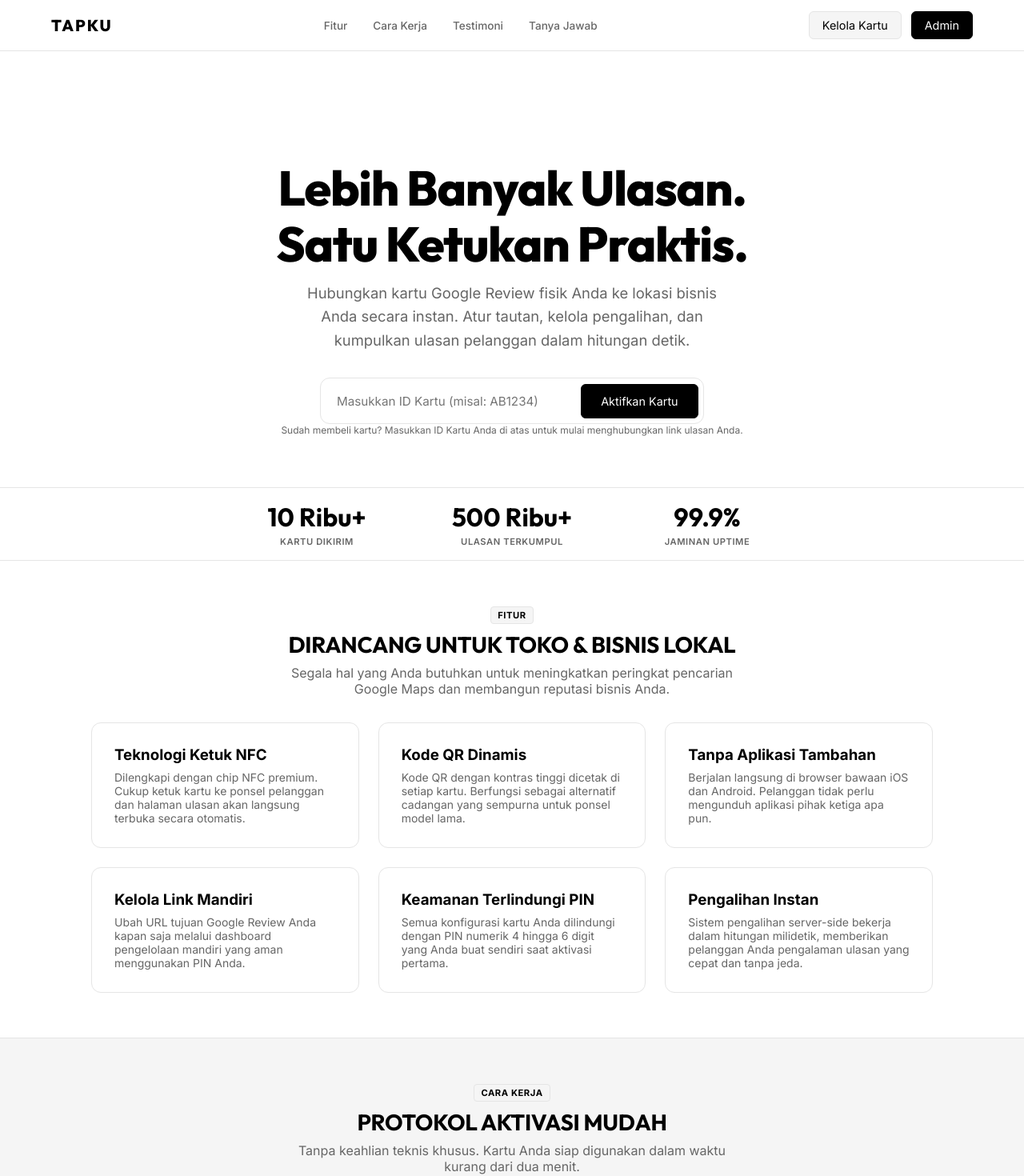
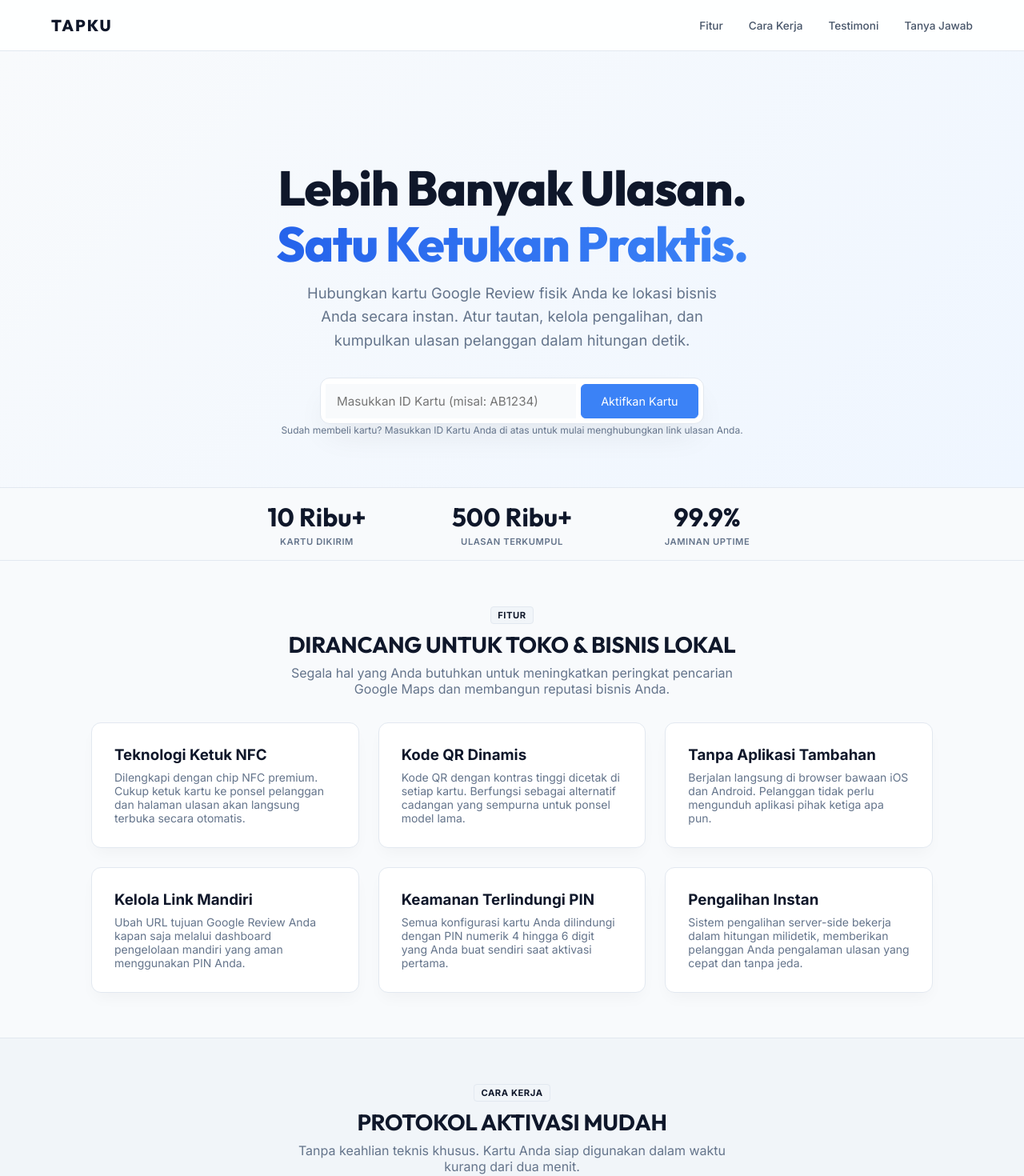
Before and after one commit to abaybeyyy-pixel/tabku, a Next.js app: page / in a window 1280 px wide. Shown: the top 1470 px of the page at 80% size. Built offline with nearby package versions, Linux system fonts and the light colour scheme.

Commit message:
UI: Soft white landing page redesign and hide admin links

```diff
--- a/src/app/globals.css
+++ b/src/app/globals.css
@@ -974,3 +974,87 @@ a {
     padding: 4rem 1rem 3rem 1rem;
   }
 }
+
+/* --- Light Theme Landing Page Overrides --- */
+.light-landing {
+  --background: #f8fafc;
+  --background-card: #ffffff;
+  --border: #e2e8f0;
+  --border-focus: #cbd5e1;
+  --foreground: #0f172a;
+  --foreground-muted: #64748b;
+  --primary-color: #3b82f6;
+  --primary-hover: #2563eb;
+  --primary-text: #ffffff;
+  --secondary-bg: #f1f5f9;
+  --secondary-hover: #e2e8f0;
+  --secondary-text: #334155;
+  background-color: var(--background);
+  color: var(--foreground);
+}
+
+.light-landing .navbar {
+  background-color: rgba(255, 255, 255, 0.85);
+  border-bottom: 1px solid var(--border);
+}
+
+.light-landing .nav-logo {
+  color: #0f172a;
+}
+
+.light-landing .nav-link {
+  color: #475569;
+}
+
+.light-landing .nav-link:hover {
+  color: #0f172a;
+}
+
+.light-landing .hero-section {
+  background: linear-gradient(135deg, #f8fafc 0%, #eff6ff 100%);
+}
+
+.light-landing .cta-box {
+  background: #ffffff;
+  box-shadow: 0 20px 40px -10px rgba(0, 0, 0, 0.08);
+  border: 1px solid var(--border);
+}
+
+.light-landing .feature-card-minimal,
+.light-landing .step-card-minimal,
+.light-landing .testimonial-card,
+.light-landing .faq-item {
+  background: #ffffff;
+  border: 1px solid var(--border);
+  box-shadow: 0 10px 20px -5px rgba(0, 0, 0, 0.04);
+  transition: transform 0.2s ease, box-shadow 0.2s ease;
+}
+
+.light-landing .feature-card-minimal:hover,
+.light-landing .step-card-minimal:hover,
+.light-landing .testimonial-card:hover {
+  transform: translateY(-2px);
+  box-shadow: 0 15px 30px -10px rgba(0, 0, 0, 0.08);
+}
+
+.light-landing .bg-muted-light {
+  background-color: #f1f5f9;
+}
+
+.light-landing .card-id-input {
+  background-color: #f8fafc;
+  color: #0f172a;
+  border-color: #cbd5e1;
+}
+
+.light-landing .card-id-input:focus {
+  background-color: #ffffff;
+  border-color: var(--primary-color);
+  box-shadow: 0 0 0 2px rgba(59, 130, 246, 0.2);
+}
+
+.light-landing .text-gradient {
+  background: linear-gradient(to right, #2563eb, #3b82f6);
+  -webkit-background-clip: text;
+  -webkit-text-fill-color: transparent;
+}
--- a/src/app/page.tsx
+++ b/src/app/page.tsx
@@ -90,7 +90,7 @@ export default function Homepage() {
   ];
 
   return (
-    <div className="home-container">
+    <div className="home-container light-landing">
       {/* NAVBAR */}
       <nav className="navbar">
         <div className="navbar-container">
@@ -102,14 +102,6 @@ export default function Homepage() {
             <a href="#workflow" className="nav-link">Cara Kerja</a>
             <a href="#testimonials" className="nav-link">Testimoni</a>
             <a href="#faq" className="nav-link">Tanya Jawab</a>
-          </div>
-          <div className="nav-ctas">
-            <a href="/manage" className="btn btn-secondary py-2 px-4 font-semibold text-sm">
-              Kelola Kartu
-            </a>
-            <a href="/admin/login" className="btn btn-primary py-2 px-4 font-semibold text-sm">
-              Admin
-            </a>
           </div>
         </div>
       </nav>
@@ -303,11 +295,8 @@ export default function Homepage() {
             Dapatkan ulasan bintang lima di Google Maps dengan kartu fisik NFC kami secara instan.
           </p>
           <div className="flex justify-content-center gap-3">
-            <a href="#hero" onClick={() => window.scrollTo({ top: 0, behavior: 'smooth' })} className="btn btn-primary py-3 px-6 font-semibold">
-              Aktifkan Kartu
-            </a>
-            <a href="/manage" className="btn btn-secondary py-3 px-6 font-semibold">
-              Dashboard Kelola
+            <a href="#hero" onClick={() => window.scrollTo({ top: 0, behavior: 'smooth' })} className="btn btn-primary py-3 px-6 font-semibold shadow-soft">
+              Aktifkan Kartu Sekarang
             </a>
           </div>
         </div>
```
